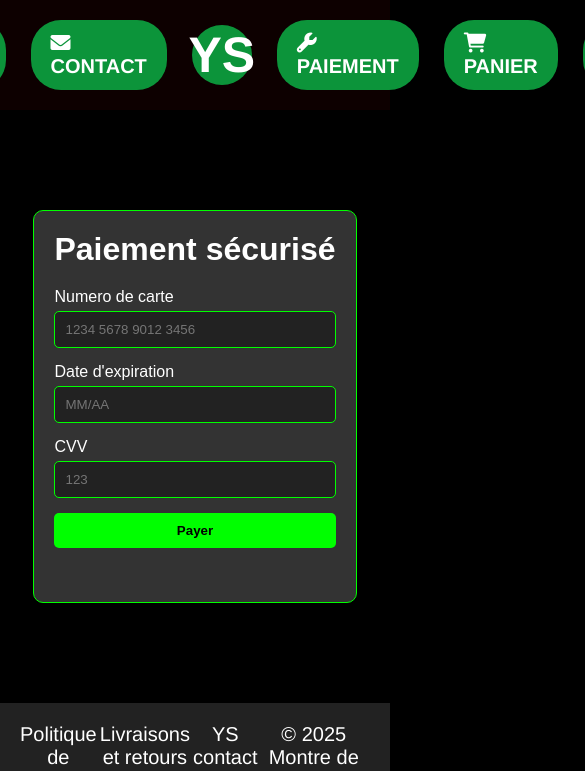
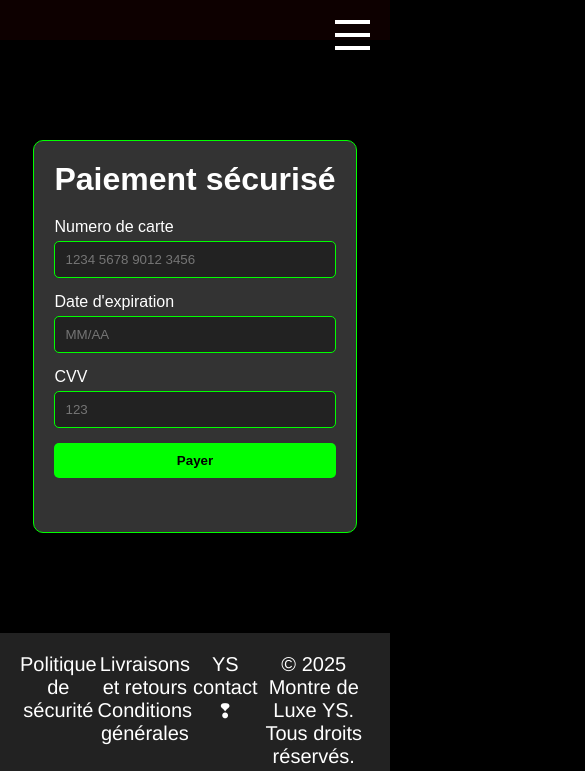
Before and after one commit to Milionj/Montre_de_Luxe_YS, a plain HTML site: page paiement.html in a window 390 px wide. Shown: the top 771 px of the page, 585 px wide, since content can reach past the window. Drawn offline with nearby package versions, Linux system fonts and the light colour scheme.

Commit message:
burger paiement

```diff
--- a/paiement.css
+++ b/paiement.css
@@ -77,6 +77,90 @@ nav ul p {
 nav ul p:hover {
     background-color: rgb(5, 120, 45);
     transform: rotate(10deg) scale(1.1);
+}
+
+/* Menu Burger */
+.burger {
+    display: none;
+    flex-direction: column;
+    justify-content: space-between;
+    width: 35px;
+    height: 30px;
+    cursor: pointer;
+    position: fixed;
+    top: 20px;
+    right: 20px;
+    z-index: 1001;
+}
+
+.burger div {
+    width: 100%;
+    height: 4px;
+    background-color: white;
+    transition: all 0.3s ease;
+}
+
+.burger.active div:nth-child(1) {
+    transform: rotate(45deg) translate(5px, 5px);
+}
+
+.burger.active div:nth-child(2) {
+    opacity: 0;
+}
+
+.burger.active div:nth-child(3) {
+    transform: rotate(-45deg) translate(5px, -5px);
+}
+
+/* Navigation en mode mobile */
+@media (max-width: 768px) {
+    .burger {
+        display: flex;
+    }
+
+    nav {
+        position: fixed;
+        top: 0;
+        left: 0;
+        width: 100%;
+        height: 100vh;
+        background-color: black;
+        transform: translateX(-100%);
+        display: flex;
+        flex-direction: column;
+        align-items: center;
+        justify-content: center;
+        gap: 30px;
+        z-index: 1000;
+        transition: transform 0.3s ease-in-out;
+    }
+
+    nav.active {
+        transform: translateX(0);
+    }
+
+    nav ul {
+        flex-direction: column;
+        display: flex;
+        gap: 20px;
+    }
+
+    nav ul li {
+        display: block;
+        text-align: center;
+    }
+
+    nav ul li a {
+        font-size: 20px;
+        padding: 15px 25px;
+        border-radius: 10px;
+    }
+
+    .brand {
+        display: block;
+        font-size: 30px;
+        background-color: transparent;
+    }
 }
 
 body {
--- a/paiement.js
+++ b/paiement.js
@@ -1,4 +1,18 @@
 document.addEventListener("DOMContentLoaded", function () {
+
+    const burger = document.querySelector(".burger");
+    const nav = document.querySelector("nav");
+
+    if (!burger || !nav) {
+        console.error("Menu burger ou navigation introuvable.");
+        return;
+    }
+
+    burger.addEventListener("click", function() {
+        nav.classList.toggle("active");
+        burger.classList.toggle("active");
+    });
+
     const form = document.getElementById("payment-form");
     const messageDiv = document.getElementById("message");
 
```
